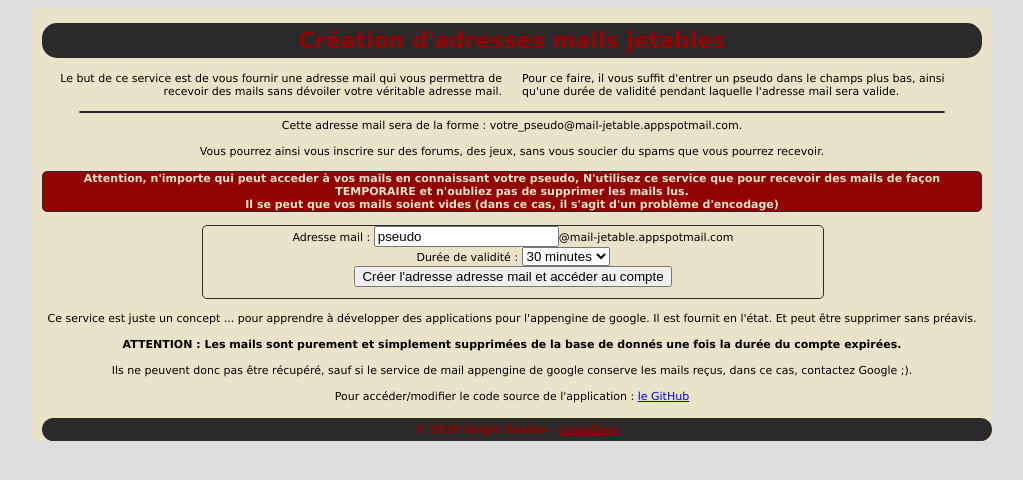
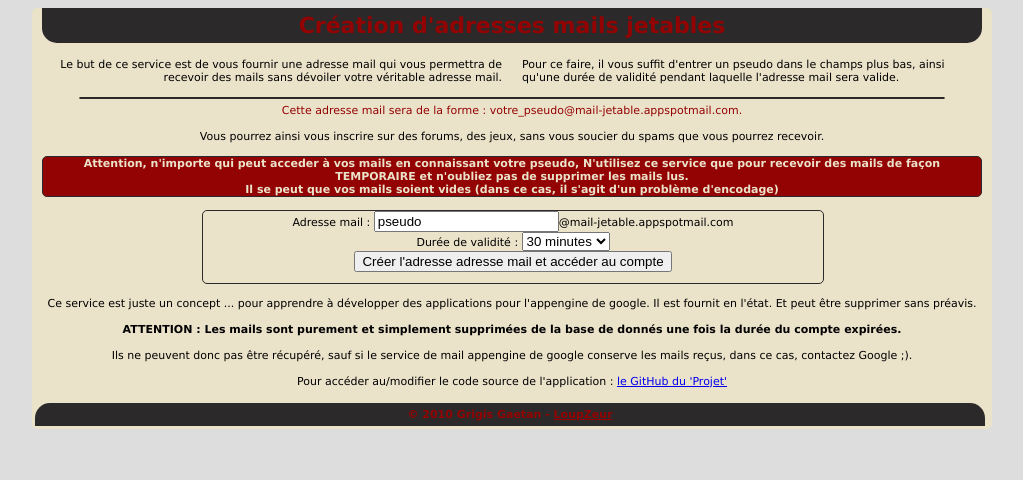
Before and after one commit to cipher16/mailJetable, a plain HTML site: page Views/index.html in a window 1280 px wide. Shown: the whole page, without its empty margins (128-1151 px from the left). Drawn offline with Linux system fonts and the light colour scheme.

Commit message:
Changements graphique

```diff
--- a/Statics/stylesheets/main.css
+++ b/Statics/stylesheets/main.css
@@ -392,7 +392,11 @@ body {
   color:#940303;
   font-weight:bolder;
   padding:5px;
-  -moz-border-radius: 15px; -webkit-border-radius: 15px;
+  margin:3px;
+  -moz-border-radius-topleft: 15px;
+  -moz-border-radius-topright: 15px;
+  -webkit-border-top-left-radius: 15px;
+  -webkit-border-top-right-radius: 15px;
   margin-top:15px;
 }
 
@@ -435,5 +439,9 @@ h1 {
   color:#940303;
   font-weight:bolder;
   padding:5px;
-  -moz-border-radius: 15px; -webkit-border-radius: 15px;
+  -moz-border-radius-bottomleft: 15px;
+  -moz-border-radius-bottomright: 15px;
+  -webkit-border-bottom-left-radius: 15px;
+  -webkit-border-bottom-right-radius: 15px;
+  margin-top:0px;
 }
--- a/Views/index.html
+++ b/Views/index.html
@@ -17,7 +17,7 @@
 			<div class="grid_12">&nbsp;</div>
 			<hr />
 			<div class="grid_12" style="text-align:center">
-				Cette adresse mail sera de la forme : votre_pseudo@mail-jetable.appspotmail.com.<br /><br />
+				<span style="color:#940303">Cette adresse mail sera de la forme : votre_pseudo@mail-jetable.appspotmail.com.</span><br /><br />
 				Vous pourrez ainsi vous inscrire sur des forums, des jeux, sans vous soucier du spams que vous pourrez recevoir.<br /><br />
 				<div class="danger">Attention, n'importe qui peut acceder &agrave; vos mails en connaissant votre pseudo, N'utilisez ce service que pour recevoir des mails de fa&ccedil;on TEMPORAIRE et n'oubliez pas de supprimer les mails lus.<br />Il se peut que vos mails soient vides (dans ce cas, il s'agit d'un probl&egrave;me d'encodage)</div>
 			</div>
@@ -47,7 +47,7 @@
 				Et peut &ecirc;tre supprimer sans pr&eacute;avis.<br /><br />
 				<b>ATTENTION : Les mails sont purement et simplement supprim&eacute;es de la base de donn&eacute;s une fois la durée du compte expir&eacute;es.</b><br /><br />
 				Ils ne peuvent donc pas &ecirc;tre r&eacute;cup&eacute;r&eacute;, sauf si le service de mail appengine de google conserve les mails re&ccedil;us, dans ce cas, contactez Google ;).<br /><br />
-				Pour acc&eacute;der/modifier le code source de l'application : <a href="http://github.com/cipher16/mailJetable">le GitHub</a>
+				Pour acc&eacute;der au/modifier le code source de l'application : <a href="http://github.com/cipher16/mailJetable">le GitHub du 'Projet'</a>
 			</div>
 
 			<div class="grid_12 footer" style="text-align:center">&copy; 2010 Grigis Gaetan - <a href="http://blog.gaetan-grigis.eu">LoupZeur</a></div>
```
